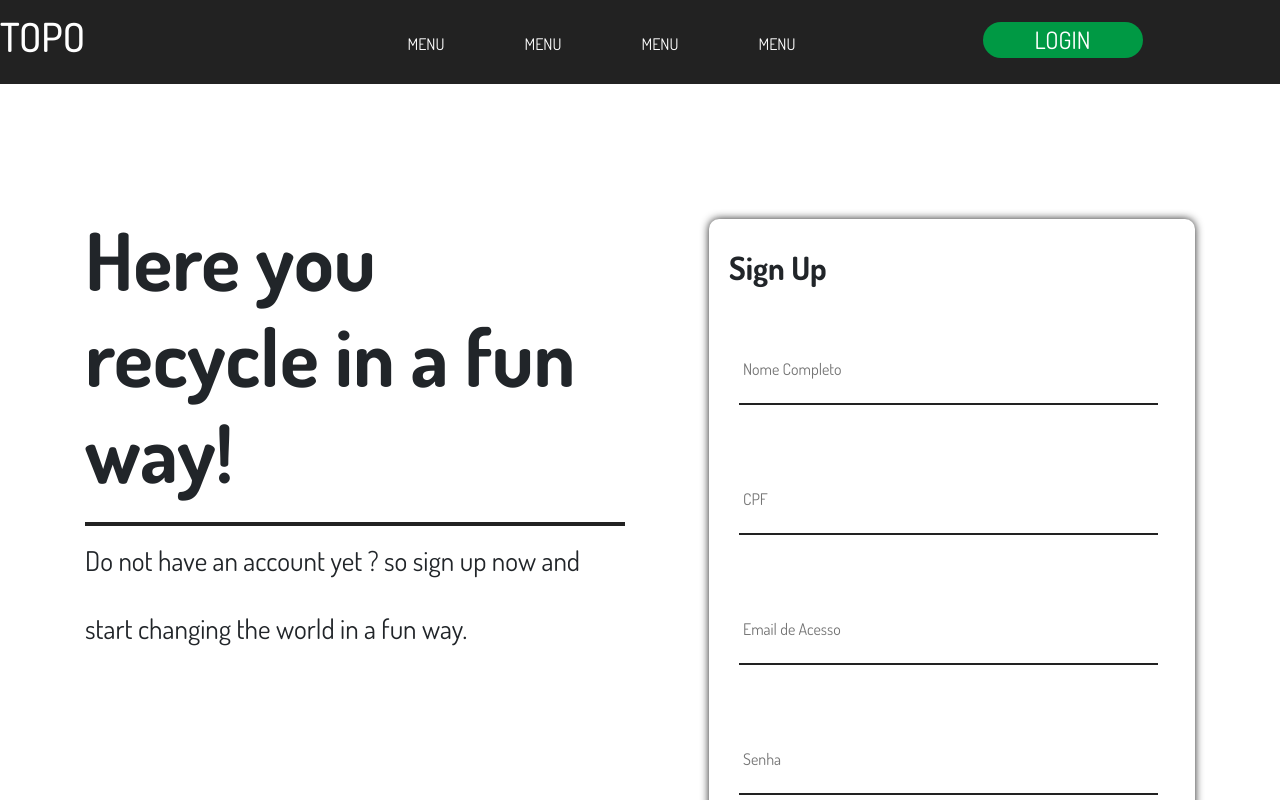
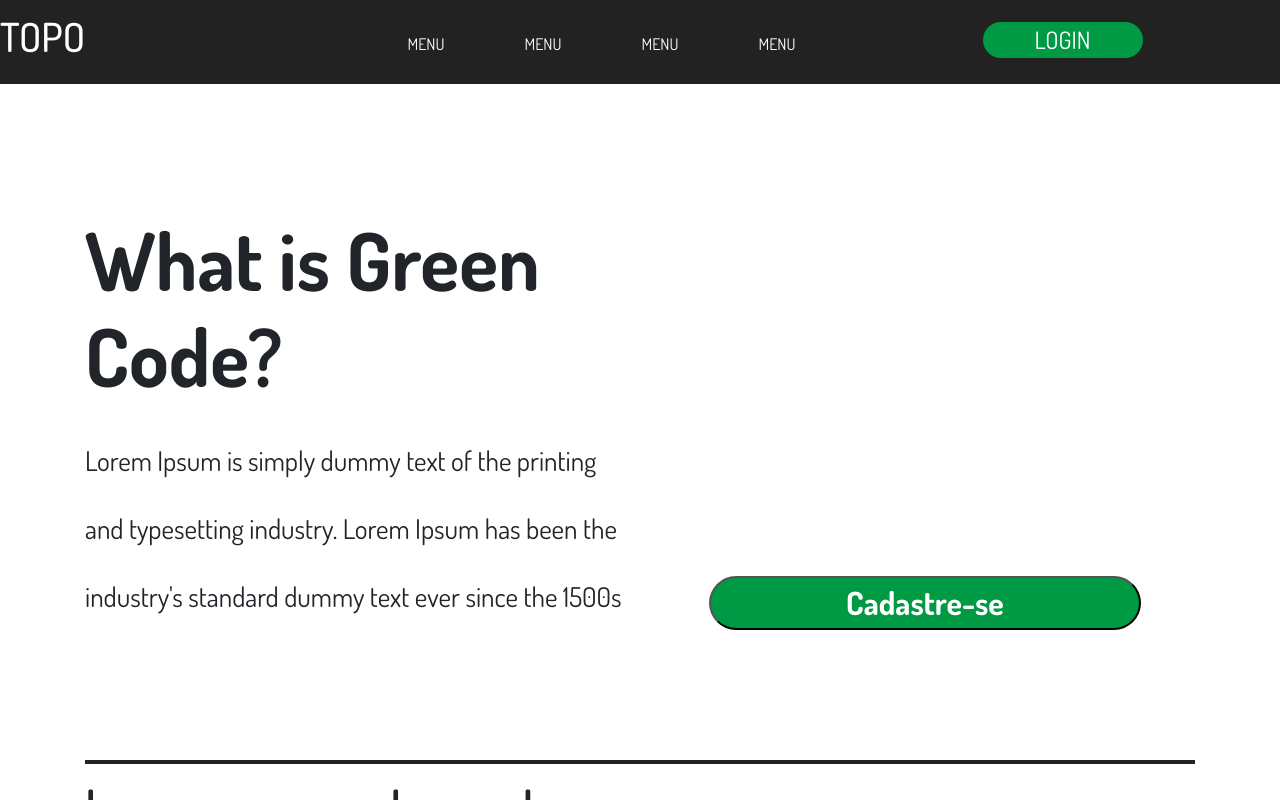
Before and after one commit to erickkaiquesilva/GreenCode, a React (Create React App) app in the folder greencode-web/: page / in a window 1280 px wide. Shown: the top 800 px of the page. Built offline with nearby package versions, Linux system fonts and the light colour scheme.

Commit message:
Criando Sistema de Rotas

```diff
--- a/greencode-web/src/index.js
+++ b/greencode-web/src/index.js
@@ -1,6 +1,6 @@
 import React from 'react';
 import ReactDOM from 'react-dom';
-import App from './scenes/App';
+import App from './Scenes/App';
 import * as serviceWorker from './serviceWorker';
 
 ReactDOM.render(<App />, document.getElementById('root'));
--- a/greencode-web/src/scenes/App.js
+++ b/greencode-web/src/scenes/App.js
@@ -1,8 +1,8 @@
 import React from 'react';
 
-import Teste from './Intro/index';
-import Teste2 from './SignIn/signin';
-import Teste3 from './SignUp/signup';
+import Home from './Intro/index';
+import SignIn from './SignIn/signin';
+import SignUp from './SignUp/signup';
 
 // ROTAS
 import { BrowserRouter, Switch, Route } from 'react-router-dom'
@@ -13,12 +13,11 @@ import '../Resource/style/normalize.css'
 
 function App() {
   return (
-    <Teste3 />
-    // <BrowserRouter>
-    //   <Route path="/" exact component={Home} />
-    //   <Route path="/login" component={Login} />
-    //   <Route path="/signup" component={SignUp} />
-    // </BrowserRouter>
+    <BrowserRouter>
+      <Route path="/" exact component={Home} />
+      <Route path="/login" component={SignIn} />
+      <Route path="/signup" component={SignUp} />
+    </BrowserRouter>
   );
 }
 
```
